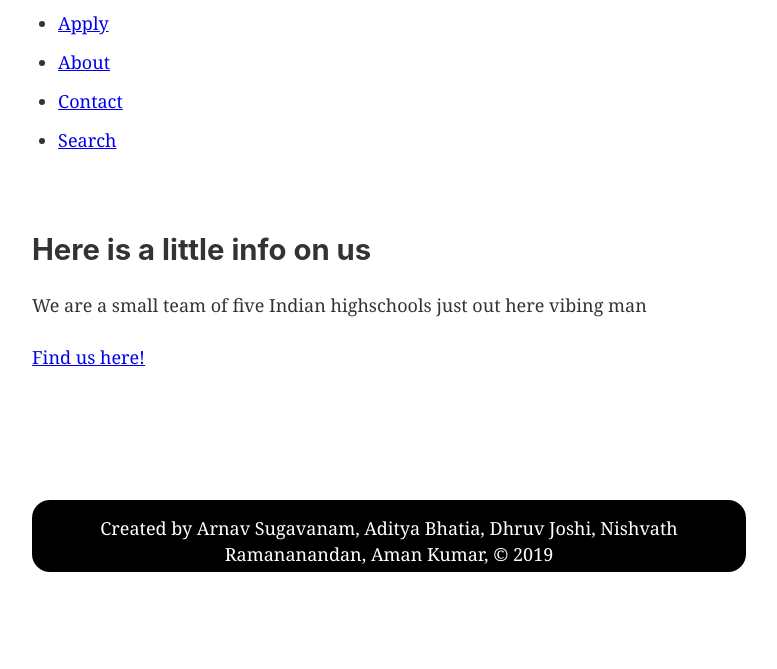
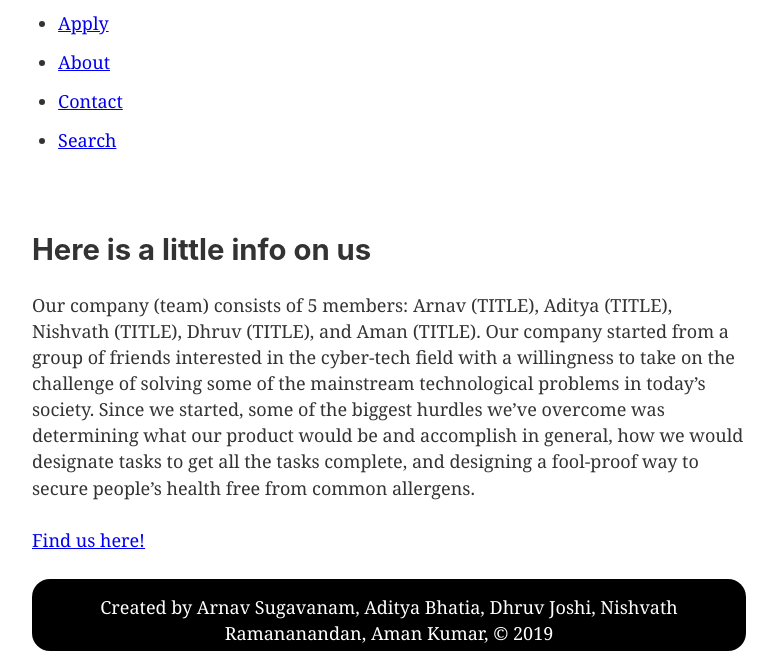
Before and after one commit to ArnavSug/Conrad-PNAP-Website, a Gatsby site: page /about in a window 1280 px wide. Shown: the part 210-879 px from the top of the page, without its empty margins (251-1028 px from the left). Before the commit the page ends 800 px from the top, so only its background shows below. Built offline with nearby package versions, Linux system fonts and the light colour scheme; Gatsby itself is replaced by a stand-in of ours.

Commit message:
Update about.js

```diff
--- a/src/pages/about.js
+++ b/src/pages/about.js
@@ -7,7 +7,7 @@
         return (
                 <Layout>
                 <h2>Here is a little info on us</h2>
-                <p>We are a small team of five Indian highschools just out here vibing man</p>
+                <p>Our company (team) consists of 5 members: Arnav (TITLE), Aditya (TITLE), Nishvath (TITLE), Dhruv (TITLE), and Aman (TITLE). Our company started from a group of friends interested in the cyber-tech field with a willingness to take on the challenge of solving some of the mainstream technological problems in today’s society. Since we started, some of the biggest hurdles we’ve overcome was determining what our product would be and accomplish in general, how we would designate tasks to get all the tasks complete, and designing a fool-proof way to secure people’s health free from common allergens.</p>
                 <p><Link to="/contact">Find us here!</Link></p>
                </Layout>
         )
```
